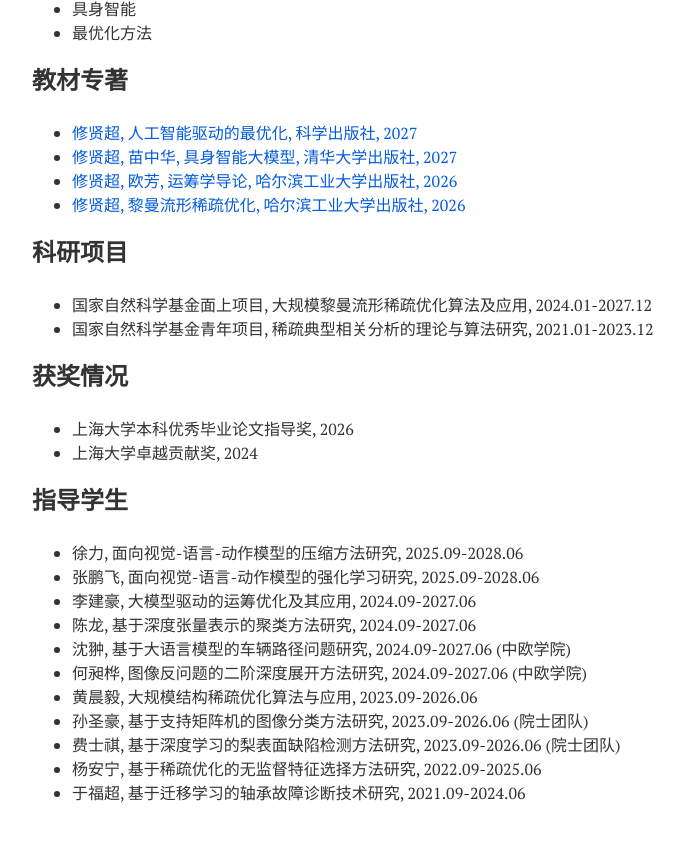
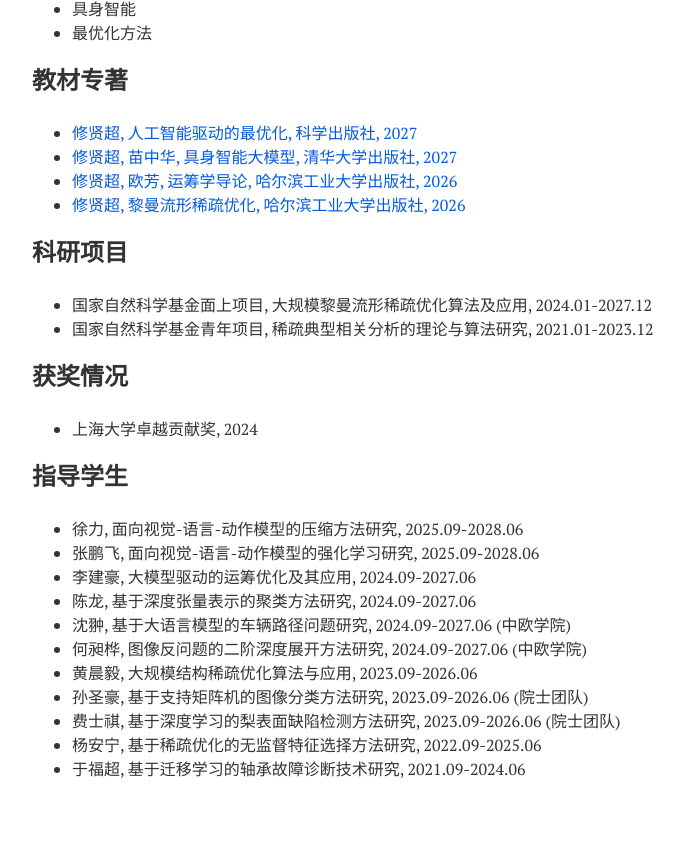
Before and after one commit to xianchaoxiu/xianchaoxiu.github.io, a Jekyll site: the page built from chinese/index.md, in a window 1280 px wide and 900 px high, scrolled down 698 px. Shown: the top 841 px of the window, without its empty margins (288-972 px from the left). Built offline with Jekyll 4.4.1, drawn with Linux system fonts in a browser that asks for light colours; nearby versions of some CDN libraries.

Commit message:
Update index.md

```diff
--- a/chinese/index.md
+++ b/chinese/index.md
@@ -46,7 +46,6 @@ share: false
 
 
 ### 获奖情况
-* 上海大学本科优秀毕业论文指导奖, 2026  <br>
 * 上海大学卓越贡献奖, 2024  <br>
 
 
```
